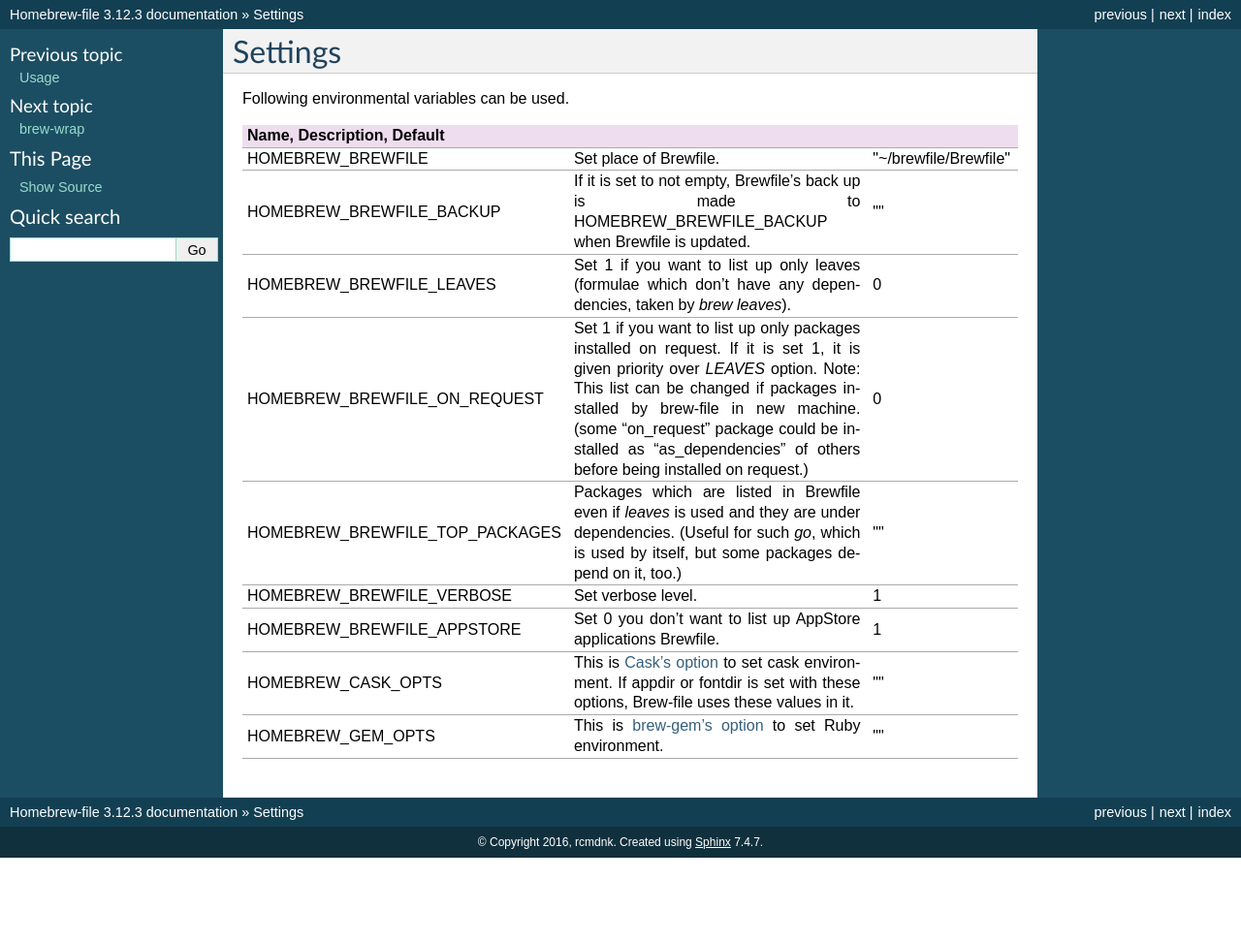
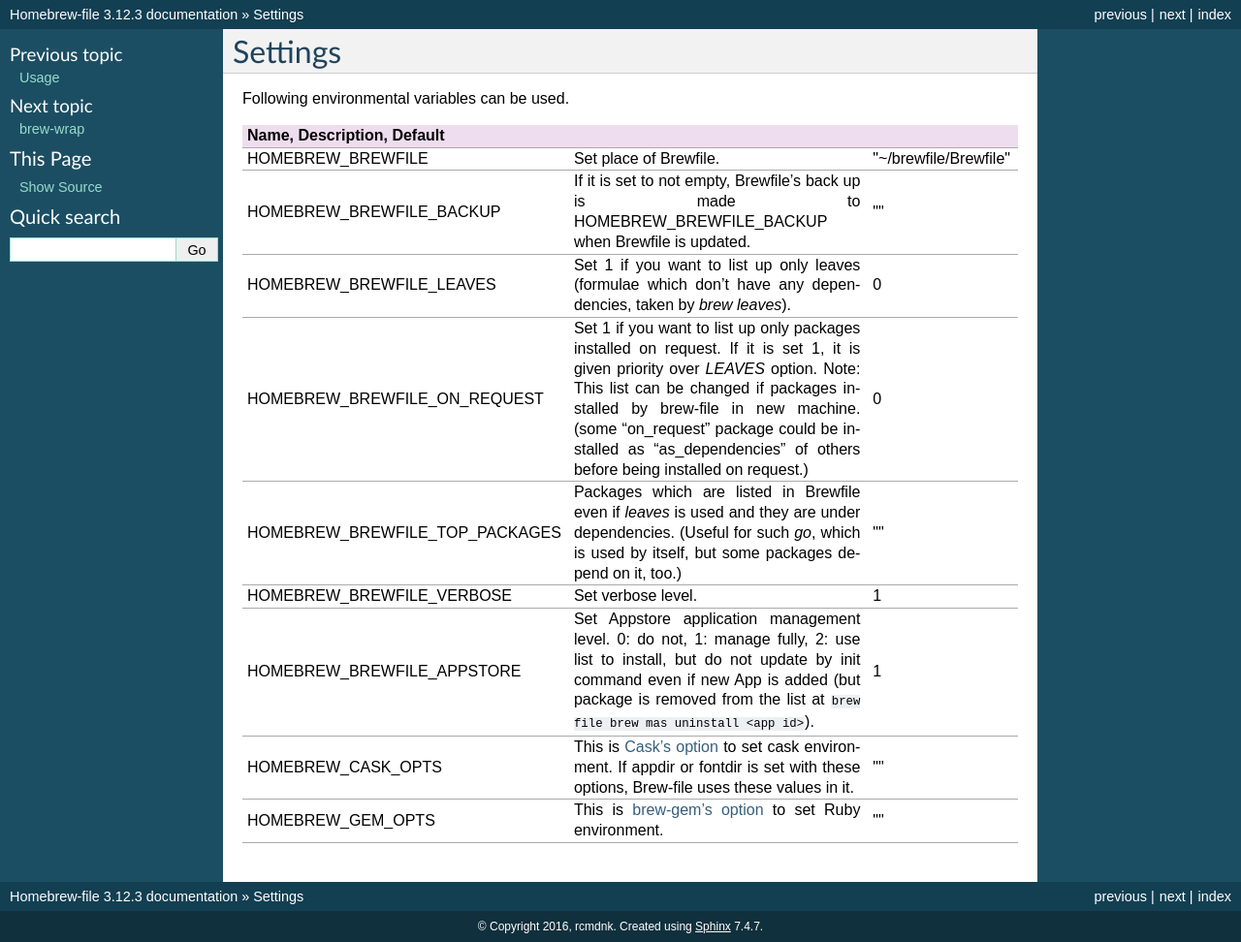
Before and after one commit to rcmdnk/homebrew-file, a Sphinx documentation site: the page built from docs/settings.rst, in a window 1280 px wide. Shown: the whole page at 97% size. Built offline with Sphinx 7.4.7, drawn with Linux system fonts in a browser that asks for light colours; before the commit the page ends 900 px from its top, so only the background shows below that; some of the changed lines change nothing that is shown.

Commit message:
add HOMEBREW_BREWFILE_APPSTORE=2 option, which installs AppStore apps in the Brewfile, but does not update apps list by brew init

```diff
--- a/docs/BrewFile.py
+++ b/docs/BrewFile.py
@@ -59,6 +59,17 @@ def to_bool(val):
         if val.lower() == "true":
             return True
     return False
+
+
+def to_num(val):
+    if isinstance(val, bool):
+        return int(val)
+    if isinstance(val, int) or (isinstance(val, str) and val.isdigit()):
+        return int(val)
+    if isinstance(val, str):
+        if val.lower() == "true":
+            return 1
+    return 0
 
 
 def expandpath(val):
@@ -928,8 +939,11 @@ class BrewFile:
         # fontdir may be used for application search, too
         self.opt["fontdir"] = cask_opts["--fontdir"]
 
-        self.opt["appstore"] = to_bool(
-            os.environ.get("HOMEBREW_BREWFILE_APPSTORE", True))
+        self.opt["appstore"] = to_num(
+            os.environ.get("HOMEBREW_BREWFILE_APPSTORE", -1))
+
+        self.opt["no_appstore"] = to_num(
+            os.environ.get("HOMEBREW_BREWFILE_APPSTORE", 1))
 
         gem_opts = self.parse_env_opts("HOMEBREW_GEM_OPTS")
         if "--homebrew-ruby" in gem_opts:
@@ -983,6 +997,14 @@ class BrewFile:
             self.opt[k] = int(self.opt[k])
         for k in self.float_opts:
             self.opt[k] = float(self.opt[k])
+
+        # fix appstore option
+        appstore = 1
+        if self.opt["appstore"] != -1:
+            appstore = self.opt["appstore"]
+        elif not self.opt["no_appstore"]:
+            appstore = 0
+        self.opt["appstore"] = to_num(appstore)
 
         self.brewinfo.set_file(self.opt["input"])
 
@@ -1355,16 +1377,8 @@ class BrewFile:
             return False
         return True
 
-    def repomgr(self, cmd=""):
+    def repomgr(self, cmd="pull"):
         """Helper of repository management."""
-        pull = False
-        push = False
-        if cmd == "pull":
-            pull = True
-            push = False
-        elif cmd == "push":
-            pull = False
-            push = True
 
         # Check the repository
         if self.opt["repo"] == "":
@@ -1379,17 +1393,20 @@ class BrewFile:
         # pull/push
         self.info("$ cd " + self.brewinfo.get_dir(), 1)
         os.chdir(self.brewinfo.get_dir())
-        if pull:
-            self.proc("git pull")
-            return
-        if push:
+
+        ret, lines = self.proc("git status -s -u no", print_cmd=False,
+                               print_out=False, exit_on_err=True)
+        if ret != 0:
+            self.err('\n'.join(lines))
+            sys.exit(ret)
+        if (lines):
             if self.check_gitconfig():
                 self.proc("git add -A")
                 self.proc(["git", "commit", "-m",
                            "\"Update the package list\""],
                           exit_on_err=False)
-                self.proc("git push")
-            return
+
+        self.proc(f"git {cmd}")
 
     def brew_cmd(self):
         noinit = False
@@ -1434,7 +1451,8 @@ class BrewFile:
             exe + self.opt["args"], print_cmd=False, print_out=True,
             exit_on_err=False, env=env)
 
-        if (noinit or (cmd == "mas" and not self.opt["appstore"])) \
+        if (noinit or (cmd == "mas" and subcmd != "uninstall"
+                       and self.opt["appstore"] != 1)) \
                 or (ret != 0 and "Not installed" not in ' '.join(lines)
                     and "No installed keg or cask with the name"
                     not in ' '.join(lines)):
@@ -1892,7 +1910,7 @@ class BrewFile:
             packages.append(line)
         return (True, packages)
 
-    def get_list(self):
+    def get_list(self, force_appstore_list=False):
         """Get List"""
 
         # Clear lists
@@ -1967,9 +1985,15 @@ class BrewFile:
 
         # App Store
         if is_mac():
-            if self.opt["appstore"]:
+            if self.opt["appstore"] == 1 \
+                    or (self.opt["appstore"] == 2 and force_appstore_list):
                 self.brewinfo.set_val("appstore_list",
                                       self.get_appstore_list())
+            elif self.opt["appstore"] == 2:
+                self.check_input_file()
+                self.read_all()
+                self.brewinfo.set_val("appstore_list",
+                                      self.get("appstore_input"))
 
     def clean_list(self):
         """Remove duplications between brewinfo.list to extra files' input"""
@@ -2190,7 +2214,7 @@ class BrewFile:
             add_dependncies(p)
 
         # Clean up App Store applications
-        if self.opt["appstore"] and self.get("appstore_list"):
+        if self.opt["appstore"] ==1 and self.get("appstore_list"):
             self.banner("# Clean up App Store applications")
 
             for p in self.get("appstore_list"):
@@ -3083,16 +3107,15 @@ class BrewFile:
             self.clean_non_request()
             sys.exit(0)
 
-        # Get list for cleanup/install
-        self.get_list()
-
         # Cleanup
         if self.opt["command"] == "clean":
+            self.get_list()
             self.cleanup()
             sys.exit(0)
 
         # Install
         if self.opt["command"] == "install":
+            self.get_list(force_appstore_list=True)
             self.install()
             sys.exit(0)
 
@@ -3238,11 +3261,19 @@ def main():
 
     appstore_parser = argparse.ArgumentParser(add_help=False)
     appstore_parser.add_argument(
-        "--no_appstore", action="store_false", default=b.opt["appstore"],
-        dest="appstore", help="Don't check AppStore applications.\n"
-        "(For other than casklist command.)\n"
-        "You can set input file by environmental variable:\n"
+        "--appstore", action="store", default=b.opt["appstore"],
+        dest="appstore", help="Set AppStore application check level.\n"
+        "0: do not check,\n1: check and manage,\n"
+        "2: check for installation,"
+        "but do not add to Brewfile when Apps are added.\n"
+        "You can set the level by environmental variable:\n"
         "    export HOMEBREW_BRWEFILE_APPSTORE=0")
+
+    no_appstore_parser = argparse.ArgumentParser(add_help=False)
+    no_appstore_parser.add_argument(
+        "--no_appstore", action="store_false", default=b.opt["no_appstore"],
+        dest="no_appstore", help="Set AppStore application check level to 0.\n"
+        "(legacy option, works same as '--appstore 0'.)\n")
 
     dryrun_parser = argparse.ArgumentParser(add_help=False)
     dryrun_parser.add_argument(
@@ -3267,7 +3298,8 @@ def main():
 
     min_parsers = [file_parser, backup_parser, format_parser, leaves_parser,
                    on_request_parser, top_packages_parser, appstore_parser,
-                   caskonly_parser, yn_parser, verbose_parser]
+                   no_appstore_parser, caskonly_parser, yn_parser,
+                   verbose_parser]
     subparser_options = {
         "parents": min_parsers,
         "formatter_class": argparse.RawTextHelpFormatter}
@@ -3278,8 +3310,8 @@ def main():
         parents=[file_parser, backup_parser, format_parser, leaves_parser,
                  on_request_parser, top_packages_parser,
                  noupgradeatupdate_parser, repo_parser, link_parser,
-                 caskonly_parser, appstore_parser, dryrun_parser, yn_parser,
-                 verbose_parser, help_parser],
+                 caskonly_parser, appstore_parser, no_appstore_parser,
+                 dryrun_parser, yn_parser, verbose_parser, help_parser],
         formatter_class=argparse.RawTextHelpFormatter,
         description=__description__,
         epilog="Check https://homebrew-file.readthedocs.io for more details."
@@ -3437,8 +3469,8 @@ def main():
         options = ["-f", "--file", "-b", "--backup",
                    "-F", "--format", "--form", "--leaves", "--on_request",
                    "--top_packages", "-U", "--noupgrade", "-r", "--repo", "-n",
-                   "--nolink", "--caskonly", "--no_appstore", "-C",
-                   "-y", "--yes", "-V", "--verbose"]
+                   "--nolink", "--caskonly", "--appstore", "--no_appstore",
+                   "-C", "-y", "--yes", "-V", "--verbose"]
         print("commands:", " ".join(commands))
         print("commands_hyphen:", " ".join(commands_hyphen))
         print("options:", " ".join(options))
--- a/docs/settings.rst
+++ b/docs/settings.rst
@@ -13,6 +13,6 @@ Following environmental variables can be used.
    HOMEBREW_BREWFILE_ON_REQUEST   | Set 1 if you want to list up only packages installed on request. If it is set 1, it is given priority over `LEAVES` option. Note: This list can be changed if packages installed by brew-file in new machine. (some "on_request" package could be installed as "as_dependencies" of others before being installed on request.)| 0
    HOMEBREW_BREWFILE_TOP_PACKAGES | Packages which are listed in Brewfile even if `leaves` is used and they are under dependencies. (Useful for such `go`, which is used by itself, but some packages depend on it, too.) | \"\"
    HOMEBREW_BREWFILE_VERBOSE      | Set verbose level. | 1
-   HOMEBREW_BREWFILE_APPSTORE     | Set 0 you don't want to list up AppStore applications Brewfile. | 1
+   HOMEBREW_BREWFILE_APPSTORE     | Set Appstore application management level. 0: do not, 1: manage fully, 2: use list to install, but do not update by init command even if new App is added (but package is removed from the list at ``brew file brew mas uninstall <app id>``).| 1
    HOMEBREW_CASK_OPTS             | This is `Cask's option <https://github.com/homebrew/homebrew-cask/blob/master/USAGE.md>`_ to set cask environment. If appdir or fontdir is set with these options, Brew-file uses these values in it. | \"\"
    HOMEBREW_GEM_OPTS              | This is `brew-gem's option <https://github.com/sportngin/brew-gem/blob/master/README.md>`_ to set Ruby environment. | \"\"
```
Also changed, not shown: 2 other files.
